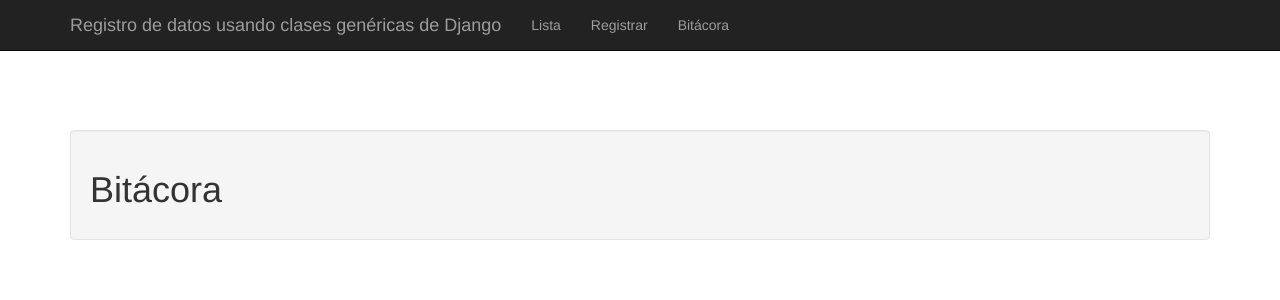
After one commit to argenisosorio/registro_vistas_clases, a Django app: template registro/templates/registro/bitacora.html in a window 1280 px wide. The commit adds this page. Shown: the top 300 px of the page. Run offline with Django 3.2, Linux system fonts and the light colour scheme; the template is opened without the code that fills it, so the values that code supplies are empty; some libraries are stand-ins or nearby versions.

Commit message:
Probando la bitácora, aún inestable en el guardado

```diff
--- a/registro/templates/registro/base.html
+++ b/registro/templates/registro/base.html
@@ -51,6 +51,7 @@
           <ul class="nav navbar-nav">
             <li><a href="{% url 'registro:consultar' %}">Lista</a></li>
             <li><a href="{% url 'registro:registrar' %}">Registrar</a></li>
+            <li><a href="{% url 'registro:bitacora' %}">Bitácora</a></li>
           </ul>
         </div>
       </div>
--- /dev/null
+++ b/registro/templates/registro/bitacora.html
@@ -0,0 +1,11 @@
+{% extends "registro/base.html" %}
+{% block titulo %}Bitácora{% endblock %}
+{% block cuerpo %}
+<h1>Bitácora</h1>
+<ul>
+  {% for x in object_list %}
+  <li>{{ x.id }} {{ x.entrada }}
+  </li>
+  {% endfor %}
+</ul>
+{% endblock %}
--- a/registro/templates/registro/index.html
+++ /dev/null
@@ -1,5 +0,0 @@
-{% extends "registro/base.html" %}
-{% block titulo %}index{% endblock %}
-{% block cuerpo %}
-index
-{% endblock %}
```
